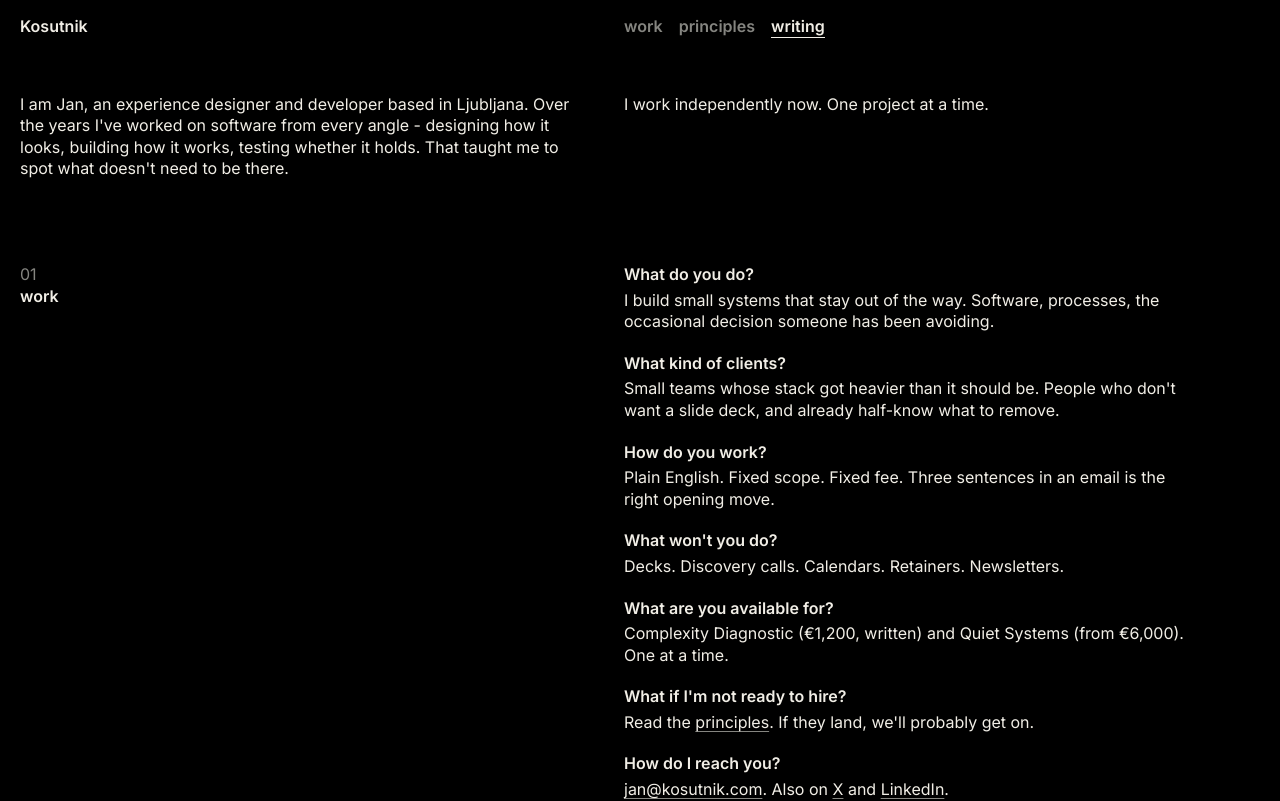
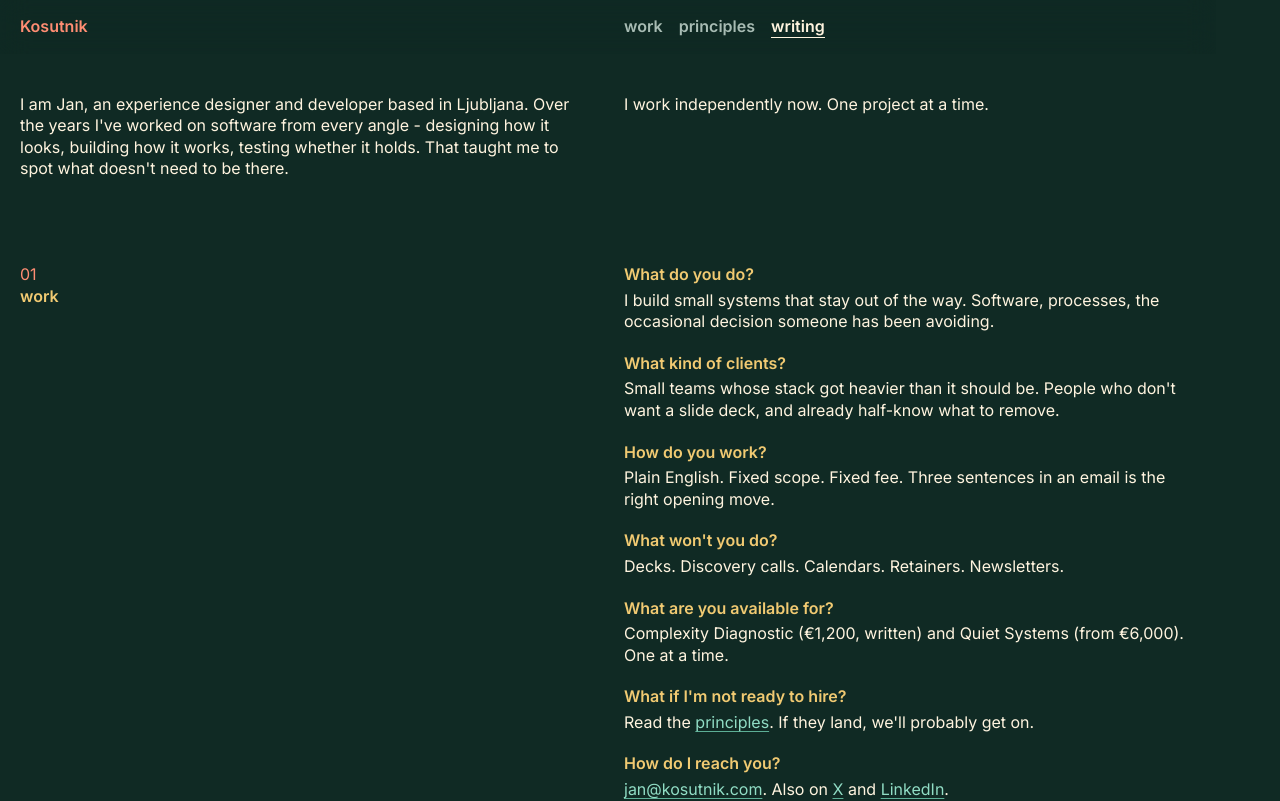
Before and after one commit to JanKosutnik/Kosutnik, a Next.js app: page /v1 in a window 1280 px wide. Shown: the top 801 px of the page. Built offline with nearby package versions, Linux system fonts and the light colour scheme.

Commit message:
Codex add v1 color study

```diff
--- a/app/v1/V1Site.tsx
+++ b/app/v1/V1Site.tsx
@@ -22,11 +22,11 @@ function Answer({ question, children }: { question: string; children: React.Reac
   )
 }
 
-export default function V1Site({ homeHref = '/v1/' }: { homeHref?: string }) {
+export default function V1Site({ homeHref = '/v1/', color = false }: { homeHref?: string; color?: boolean }) {
   const writing = getWriting()
 
   return (
-    <main className={styles.page} id="content">
+    <main className={`${styles.page} ${color ? styles.color : ''}`} id="content">
       <V1Interactions />
       <header className={styles.header} data-v1-header>
         <Link className={styles.brand} href={homeHref}>Kosutnik</Link>
--- a/app/v1/page.tsx
+++ b/app/v1/page.tsx
@@ -8,5 +8,5 @@ export const metadata: Metadata = {
 }
 
 export default function V1Page() {
-  return <V1Site />
+  return <V1Site color />
 }
--- a/app/v1/v1.module.css
+++ b/app/v1/v1.module.css
@@ -2,6 +2,8 @@
   --surface: #000;
   --ink: #f1eee6;
   --muted: #858580;
+  --header-rest: rgba(0, 0, 0, .24);
+  --header-scrolled: rgba(0, 0, 0, .52);
   min-height: 100vh;
   max-width: 76rem;
   background: var(--surface);
@@ -15,6 +17,19 @@
 .page a { color: inherit; }
 .page ::selection { background: #d5d0c5; color: #111; }
 
+.color {
+  --surface: #102a24;
+  --ink: #fff4df;
+  --muted: #a8bcb4;
+  --header-rest: rgba(16, 42, 36, .3);
+  --header-scrolled: rgba(16, 42, 36, .72);
+  width: 100%;
+  max-width: none;
+}
+
+.color > * { max-width: 76rem; }
+.color ::selection { background: #ff8d73; color: #102a24; }
+
 .header,
 .grid {
   display: grid;
@@ -27,7 +42,7 @@
   top: 0;
   z-index: 10;
   padding: 1rem 1.25rem;
-  background: rgba(0, 0, 0, .24);
+  background: var(--header-rest);
   -webkit-backdrop-filter: blur(14px);
   backdrop-filter: blur(14px);
   font-weight: 600;
@@ -35,7 +50,7 @@
 }
 
 .header[data-scrolled='true'] {
-  background: rgba(0, 0, 0, .52);
+  background: var(--header-scrolled);
   -webkit-backdrop-filter: blur(20px);
   backdrop-filter: blur(20px);
 }
@@ -77,6 +92,15 @@
 .sectionTitle h2 { display: block; margin: 0; }
 .sectionTitle span { color: var(--muted); }
 .sectionTitle h2 { font-weight: 600; }
+
+.color .brand,
+.color .sectionTitle > span { color: #ff8d73; }
+.color .sectionTitle h2,
+.color .answer h3 { color: #f1ca72; }
+.color .answer a,
+.color .writing a span { color: #91ddc5; text-decoration-color: #5cae95; }
+.color .principles li > span,
+.color .writing time { color: #d9a9c8; }
 
 .stack { display: grid; gap: 1.25rem; }
 .answer h3 { margin: 0 0 .25rem; font-weight: 600; }
@@ -141,6 +165,5 @@
   .nav a,
   .answer a,
   .writing a span,
-  .writing a span,
   .writing a time { transition: none; }
 }
```
